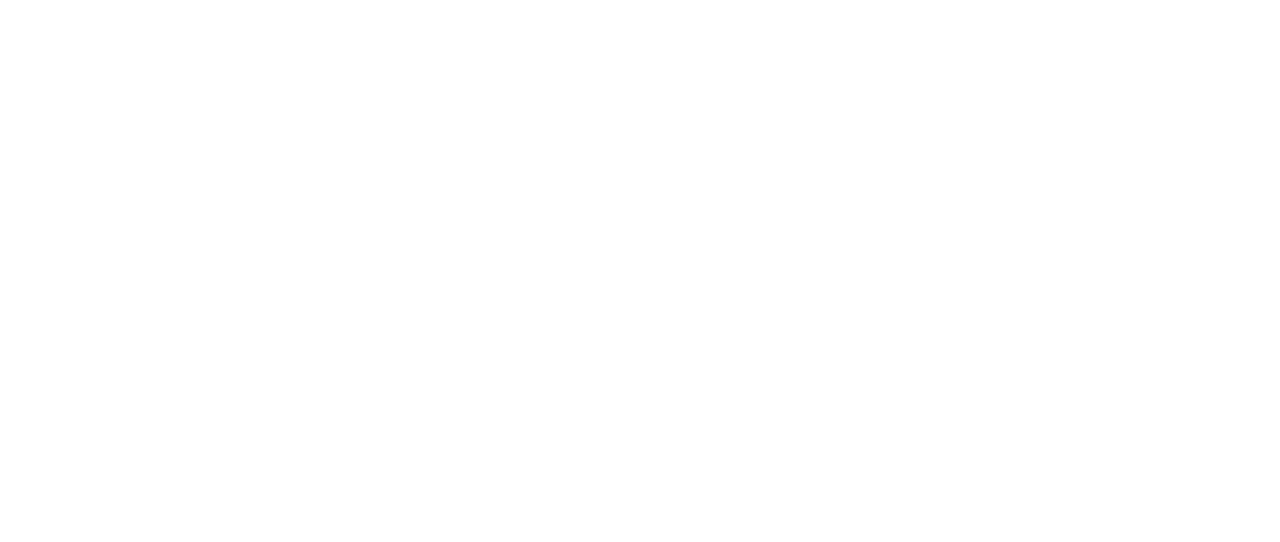
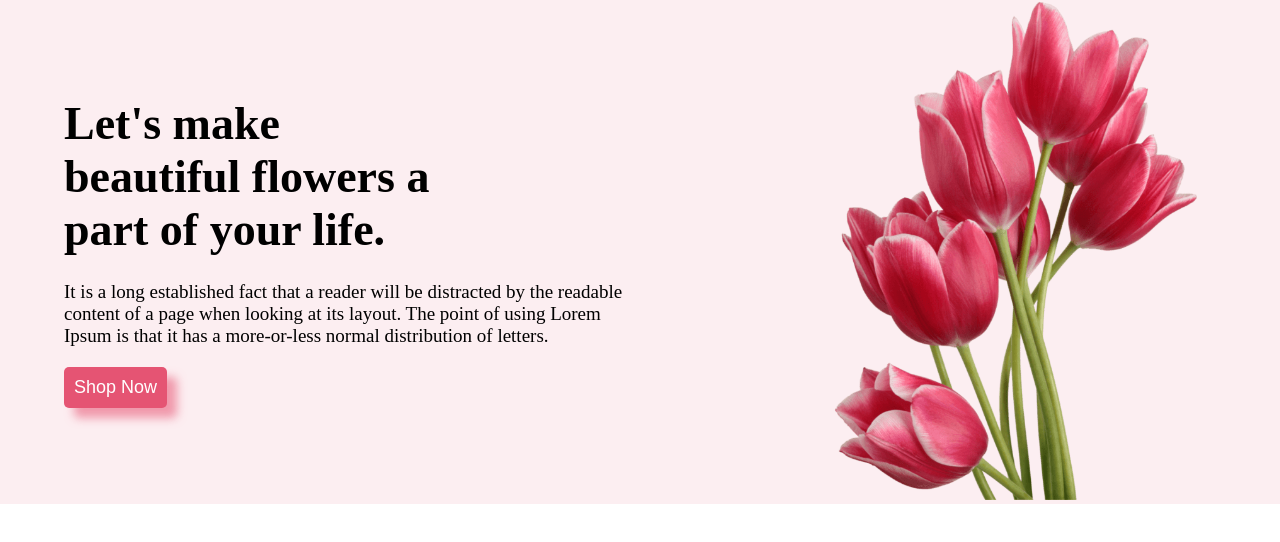
Before and after one commit to DeveloperAlihasan404439/Frist-Assignament, a plain HTML site: page index.html in a window 1280 px wide. Drawn offline with Linux system fonts and the light colour scheme.

Commit message:
header section success the code in push the github

```diff
--- a/index.html
+++ b/index.html
@@ -11,8 +11,14 @@
 <body>
     <header>
         <div class="banner">
-            <div class="text"></div>
-            <div class="images"></div>
+            <div class="text">
+                <h1>Let's make <br> beautiful flowers a <br> part of your life.</h1>
+                <p>It is a long established fact that a reader will be distracted by the readable content of a page when looking at its layout. The point of using Lorem Ipsum is that it has a more-or-less normal distribution of letters.</p>
+                <button class="btn">Shop Now</button>
+            </div>
+            <div class="images">
+                <img src="./Flower Asset/pngwing 10.png" alt="">
+            </div>
         </div>
     </header>
 </body>
--- a/style.css
+++ b/style.css
@@ -6,3 +6,41 @@
 header{
     background-color: #FCEEF1;
 }
+.banner{
+    max-width: 90%;
+    margin: auto;
+    display: flex;
+    align-items: center;
+    justify-content: space-between;
+}
+.text{
+    width: 50%;
+}
+.text > h1{
+    font-size: 46px;
+    margin-bottom: 10px;
+    font-weight: 700;
+    padding-bottom: 15px;
+}
+.text > p{
+    font-size: 19px;
+    padding-bottom: 15px;
+}
+.btn{
+    margin-top: 5px;
+    padding: 10px;
+    background-color: #E55473;
+    color: white;
+    border: none;
+    border-radius: 5px;
+    font-size: 18px;
+    box-shadow: 10px 10px 10px 0px #e554738e;
+}
+.images{
+    width: 50%;
+    text-align: right;
+}
+.images > img{
+    width: 400px;
+    height: 500px;
+}
```
Also changed, not shown: Flower Asset/Flower 01.png (added), Flower Asset/Group 57.png (added), Flower Asset/Group 58.png (added), Flower Asset/Group 59.png (added), Flower Asset/Rectangle 4.png (added), Flower Asset/Rectangle 5.png (added), Flower Asset/Rectangle 6.png (added), Flower Asset/Rectangle 9.png (added), Flower Asset/pngwing 10.png (added), Flower Asset/pngwing 5.png (added), Flower Asset/pngwing 6.png (added), Flower Asset/pngwing 7.png (added), Flower Asset/pngwing 8.png (added).
